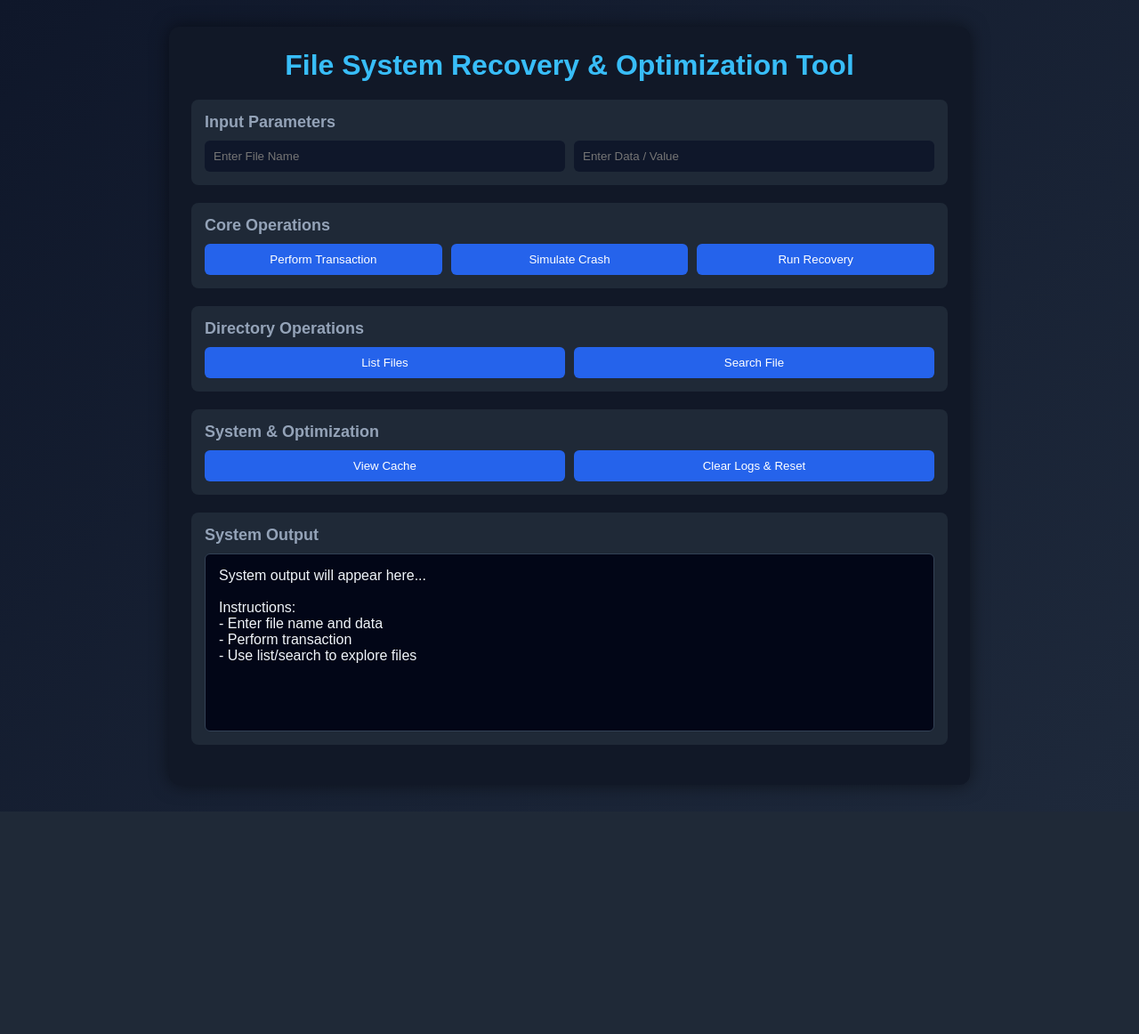
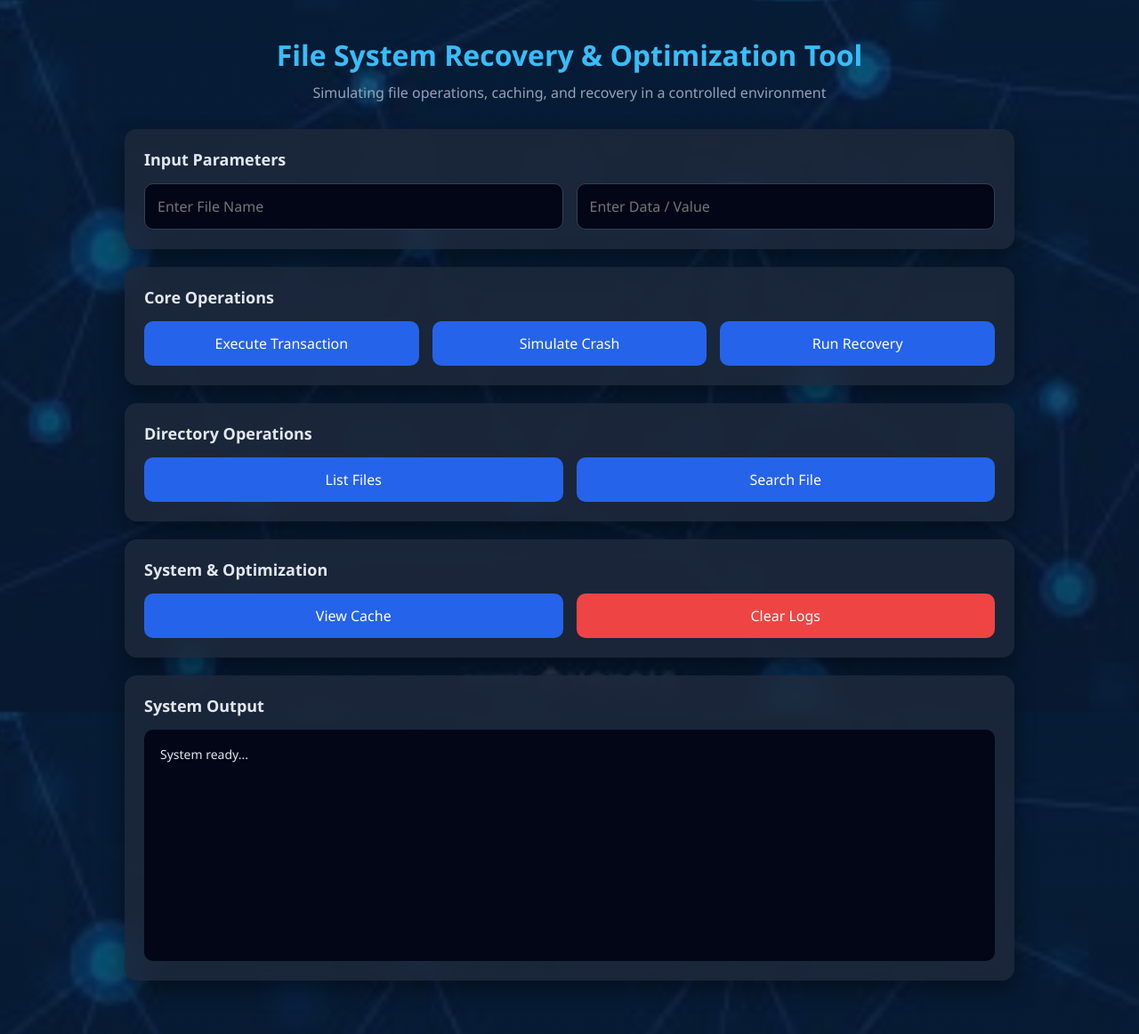
Before and after one commit to jaspreetkr619/File-System-Recovery-and-Optimization-Tool, a Flask app: page / in a window 1280 px wide. Shown: the whole page at 89% size. Before the commit the page ends 891 px from the top, so only its background shows below. Run offline with Flask 3, Linux system fonts and the light colour scheme.

Commit message:
Final integration: merged core modules (disk, directory, recovery) with working Flask UI, fixed routing, cache logic, and improved frontend design
- Merged Person1, Person2, Person3 modules
- Fixed main.cpp execution flow
- Integrated Flask backend with C++ core
- Implemented cache handling and recovery
- Added directory list and search operations
- Restructured frontend using templates and static
- Improved UI with background image and styling"

```diff
--- a/backend/app.py
+++ b/backend/app.py
@@ -1,8 +1,8 @@
-from flask import Flask, request, send_from_directory
+from flask import Flask, request, send_from_directory, render_template
 from flask_cors import CORS
 import subprocess
 import os
-app = Flask(__name__, static_folder="frontend", static_url_path="")
+app = Flask(__name__, static_folder='static', template_folder='templates')
 CORS(app)
 
 # 🔹 Get absolute paths once (clean approach)
@@ -11,11 +11,11 @@ BASE_DIR = os.path.dirname(os.path.abspath(__file__))
 PROJECT_ROOT = os.path.abspath(os.path.join(BASE_DIR, ".."))
 
 EXE_PATH = os.path.join(PROJECT_ROOT, "main.exe")
+
+# ✅ ADD THIS ROUTE
 @app.route("/")
-def serve_frontend():
-    return send_from_directory(app.static_folder, "index.html")
-
-
+def home():
+    return render_template("index.html")
 @app.route("/transaction")
 def transaction():
     file = request.args.get("file")
--- a/backend/frontend/script.js
+++ /dev/null
@@ -1,97 +0,0 @@
-const BASE_URL = "http://127.0.0.1:5000";
-
-function updateOutput(data) {
-    console.log("OUTPUT:", data);
-    document.getElementById("outputBox").textContent = data;
-}
-
-// Attach events AFTER page loads
-window.onload = function () {
-
-    // ================= TRANSACTION =================
-    document.getElementById("txnBtn").addEventListener("click", function (e) {
-        e.preventDefault();
-
-        const file = document.getElementById("file").value;
-        const data = document.getElementById("data").value;
-
-        if (!file || !data) {
-            updateOutput("Please enter file and data.");
-            return;
-        }
-
-        fetch(`${BASE_URL}/transaction?file=${file}&data=${data}`)
-            .then(res => res.text())
-            .then(updateOutput);
-    });
-
-    // ================= CRASH =================
-    document.getElementById("crashBtn").addEventListener("click", function (e) {
-        e.preventDefault();
-
-        const file = document.getElementById("file").value;
-        const data = document.getElementById("data").value;
-
-        if (!file || !data) {
-            updateOutput("Please enter file and data.");
-            return;
-        }
-
-        fetch(`${BASE_URL}/crash?file=${file}&data=${data}`)
-            .then(res => res.text())
-            .then(updateOutput);
-    });
-
-    // ================= RECOVERY =================
-    document.getElementById("recBtn").addEventListener("click", function (e) {
-        e.preventDefault();
-
-        fetch(`${BASE_URL}/recovery`)
-            .then(res => res.text())
-            .then(updateOutput);
-    });
-
-    // ================= CACHE =================
-    document.getElementById("cacheBtn").addEventListener("click", function (e) {
-        e.preventDefault();
-
-        fetch(`${BASE_URL}/cache`)
-            .then(res => res.text())
-            .then(updateOutput);
-    });
-
-    // ================= CLEAR =================
-    document.getElementById("clearBtn").addEventListener("click", function (e) {
-        e.preventDefault();
-
-        fetch(`${BASE_URL}/clear`)
-            .then(res => res.text())
-            .then(updateOutput);
-    });
-
-    // ================= LIST FILES (FIXED) =================
-    document.getElementById("listBtn").addEventListener("click", function (e) {
-        e.preventDefault();
-
-        fetch(`${BASE_URL}/list`)
-            .then(res => res.text())
-            .then(updateOutput);
-    });
-
-    // ================= SEARCH FILE (FIXED) =================
-    document.getElementById("searchBtn").addEventListener("click", function (e) {
-        e.preventDefault();
-
-        const file = document.getElementById("file").value;
-
-        if (!file) {
-            updateOutput("Please enter a file name to search.");
-            return;
-        }
-
-        fetch(`${BASE_URL}/search?file=${file}`)
-            .then(res => res.text())
-            .then(updateOutput);
-    });
-
-};
--- a/backend/frontend/style.css
+++ /dev/null
@@ -1,118 +0,0 @@
-/* Reset */
-* {
-    margin: 0;
-    padding: 0;
-    box-sizing: border-box;
-    font-family: Arial, sans-serif;
-}
-
-/* Body */
-body {
-    background: linear-gradient(135deg, #0f172a, #1e293b);
-    color: #f1f5f9;
-    display: flex;
-    justify-content: center;
-    padding: 30px;
-}
-
-/* Container */
-.container {
-    width: 90%;
-    max-width: 900px;
-    background: #111827;
-    padding: 25px;
-    border-radius: 12px;
-    box-shadow: 0 0 20px rgba(0,0,0,0.5);
-}
-
-/* Title */
-h1 {
-    text-align: center;
-    margin-bottom: 20px;
-    color: #38bdf8;
-}
-
-/* Sections */
-.section {
-    margin-bottom: 20px;
-    padding: 15px;
-    border-radius: 8px;
-    background: #1f2937;
-}
-
-/* Section titles */
-.section h2 {
-    margin-bottom: 10px;
-    font-size: 18px;
-    color: #94a3b8;
-}
-
-/* Inputs */
-.input-section {
-    display: flex;
-    gap: 10px;
-}
-
-input {
-    flex: 1;
-    padding: 10px;
-    border-radius: 6px;
-    border: none;
-    outline: none;
-    background: #0f172a;
-    color: #f1f5f9;
-}
-
-/* Buttons layout */
-.buttons {
-    display: flex;
-    flex-wrap: wrap;
-    gap: 10px;
-}
-
-/* Buttons */
-button {
-    flex: 1;
-    padding: 10px;
-    border: none;
-    border-radius: 6px;
-    background: #2563eb;
-    color: white;
-    cursor: pointer;
-    transition: 0.2s;
-}
-
-button:hover {
-    background: #1d4ed8;
-}
-
-button:active {
-    transform: scale(0.97);
-}
-
-/* Disabled buttons */
-button:disabled {
-    background: #374151;
-    cursor: not-allowed;
-}
-
-/* Output box */
-.output pre {
-    background: #020617;
-    padding: 15px;
-    border-radius: 6px;
-    height: 200px;
-    overflow-y: auto;
-    white-space: pre-wrap;
-    border: 1px solid #334155;
-}
-
-/* Scrollbar (optional but nice) */
-.output pre::-webkit-scrollbar {
-    width: 6px;
-}
-
-.output pre::-webkit-scrollbar-thumb {
-    background: #475569;
-    border-radius: 4px;
-}
--- /dev/null
+++ b/backend/static/script.js
@@ -0,0 +1,48 @@
+const BASE_URL = "http://127.0.0.1:5000";
+
+function updateOutput(data) {
+    document.getElementById("outputBox").textContent = data;
+}
+
+window.onload = function () {
+
+    document.getElementById("txnBtn").onclick = () => {
+        const f = file.value;
+        const d = data.value;
+        fetch(`${BASE_URL}/transaction?file=${f}&data=${d}`)
+            .then(r => r.text()).then(updateOutput);
+    };
+
+    document.getElementById("crashBtn").onclick = () => {
+        const f = file.value;
+        const d = data.value;
+        fetch(`${BASE_URL}/crash?file=${f}&data=${d}`)
+            .then(r => r.text()).then(updateOutput);
+    };
+
+    document.getElementById("recBtn").onclick = () => {
+        fetch(`${BASE_URL}/recovery`)
+            .then(r => r.text()).then(updateOutput);
+    };
+
+    document.getElementById("cacheBtn").onclick = () => {
+        fetch(`${BASE_URL}/cache`)
+            .then(r => r.text()).then(updateOutput);
+    };
+
+    document.getElementById("clearBtn").onclick = () => {
+        fetch(`${BASE_URL}/clear`)
+            .then(r => r.text()).then(updateOutput);
+    };
+
+    document.getElementById("listBtn").onclick = () => {
+        fetch(`${BASE_URL}/list`)
+            .then(r => r.text()).then(updateOutput);
+    };
+
+    document.getElementById("searchBtn").onclick = () => {
+        const f = file.value;
+        fetch(`${BASE_URL}/search?file=${f}`)
+            .then(r => r.text()).then(updateOutput);
+    };
+};
--- /dev/null
+++ b/backend/static/style.css
@@ -0,0 +1,119 @@
+/* RESET */
+* {
+    margin: 0;
+    padding: 0;
+    box-sizing: border-box;
+    font-family: "Segoe UI", sans-serif;
+}
+
+/* BODY WITH IMAGE */
+body {
+    background:
+        linear-gradient(rgba(10,15,30,0.6), rgba(10,15,30,0.7)),
+        url("/static/images/Background.jpg");
+
+    background-size: cover;
+    background-position: center;
+    background-attachment: fixed;
+
+    color: #e2e8f0;
+    display: flex;
+    justify-content: center;
+    padding: 40px 20px;
+}
+
+/* CONTAINER */
+.container {
+    width: 100%;
+    max-width: 1000px;
+}
+
+/* TITLE */
+h1 {
+    text-align: center;
+    font-size: 32px;
+    color: #38bdf8;
+    margin-bottom: 10px;
+}
+
+/* SUBTITLE */
+.subtitle {
+    text-align: center;
+    font-size: 16px;
+    color: #94a3b8;
+    margin-bottom: 30px;
+}
+
+/* SECTION */
+.section {
+    background: rgba(30, 41, 59, 0.85);
+    padding: 22px;
+    border-radius: 14px;
+    margin-bottom: 20px;
+    box-shadow: 0 10px 25px rgba(0,0,0,0.4);
+    backdrop-filter: blur(8px);
+}
+
+/* SECTION TITLE */
+.section h2 {
+    margin-bottom: 15px;
+    font-size: 18px;
+}
+
+/* INPUTS */
+.input-section {
+    display: flex;
+    gap: 15px;
+}
+
+input {
+    flex: 1;
+    padding: 14px;
+    font-size: 16px;
+    border-radius: 10px;
+    border: none;
+    background: #020617;
+    color: white;
+    border: 1px solid #334155;
+}
+
+/* BUTTONS */
+.buttons {
+    display: flex;
+    gap: 15px;
+}
+
+button {
+    flex: 1;
+    padding: 14px;
+    font-size: 16px;
+    border-radius: 10px;
+    border: none;
+    cursor: pointer;
+    background: #2563eb;
+    color: white;
+    transition: 0.2s;
+}
+
+button:hover {
+    background: #1d4ed8;
+}
+
+/* SPECIAL BUTTON */
+#clearBtn {
+    background: #ef4444;
+}
+
+#clearBtn:hover {
+    background: #dc2626;
+}
+
+/* OUTPUT */
+.output pre {
+    background: #020617;
+    padding: 18px;
+    border-radius: 10px;
+    height: 260px;
+    overflow-y: auto;
+    font-size: 14px;
+}
--- a/backend/frontend/index.html
+++ b/backend/templates/index.html
@@ -3,7 +3,7 @@
 <head>
     <meta charset="UTF-8">
     <title>File System Simulator</title>
-    <link rel="stylesheet" href="/style.css">
+    <link rel="stylesheet" href="/static/style.css">
 </head>
 <body>
 
@@ -11,64 +11,58 @@
 
     <h1>File System Recovery & Optimization Tool</h1>
 
-    <!-- Input Section -->
+    <p class="subtitle">
+        Simulating file operations, caching, and recovery in a controlled environment
+    </p>
+
+    <!-- INPUT -->
     <div class="section">
         <h2>Input Parameters</h2>
-
         <div class="input-section">
             <input type="text" id="file" placeholder="Enter File Name">
             <input type="text" id="data" placeholder="Enter Data / Value">
         </div>
     </div>
 
-    <!-- Core Operations -->
+    <!-- CORE -->
     <div class="section">
         <h2>Core Operations</h2>
-
         <div class="buttons">
-            <button id="txnBtn">Perform Transaction</button>
+            <button id="txnBtn">Execute Transaction</button>
             <button id="crashBtn">Simulate Crash</button>
             <button id="recBtn">Run Recovery</button>
         </div>
     </div>
 
-    <!-- Directory Operations (NEW) -->
+    <!-- DIRECTORY -->
     <div class="section">
         <h2>Directory Operations</h2>
-
         <div class="buttons">
             <button id="listBtn">List Files</button>
             <button id="searchBtn">Search File</button>
         </div>
     </div>
 
-    <!-- System & Optimization -->
+    <!-- SYSTEM -->
     <div class="section">
         <h2>System & Optimization</h2>
-
         <div class="buttons">
             <button id="cacheBtn">View Cache</button>
-            <button id="clearBtn">Clear Logs & Reset</button>
+            <button id="clearBtn">Clear Logs</button>
         </div>
     </div>
 
-    <!-- Output -->
+    <!-- OUTPUT -->
     <div class="section output">
         <h2>System Output</h2>
-
         <pre id="outputBox">
-System output will appear here...
-
-Instructions:
-- Enter file name and data
-- Perform transaction
-- Use list/search to explore files
+System ready...
         </pre>
     </div>
 
 </div>
 
-<script src="/script.js"></script>
+<script src="/static/script.js"></script>
 
 </body>
 </html>
--- a/data/cache_stats.txt
+++ b/data/cache_stats.txt
@@ -1 +1 @@
-1 3
+2 3
--- a/data/logs.txt
+++ b/data/logs.txt
@@ -6,3 +6,5 @@
 [Mon Apr 27 10:05:39 2026] | TXN 1 | COMMIT
 [Mon Apr 27 10:05:55 2026] | TXN 1 | START | WRITE file1 data123
 [Mon Apr 27 10:05:55 2026] | TXN 1 | COMMIT
+[Mon Apr 27 10:08:04 2026] | TXN 1 | START | WRITE file1 data123
+[Mon Apr 27 10:08:04 2026] | TXN 1 | COMMIT
```
Also changed, not shown: backend/static/images/Background.jpg (added).
